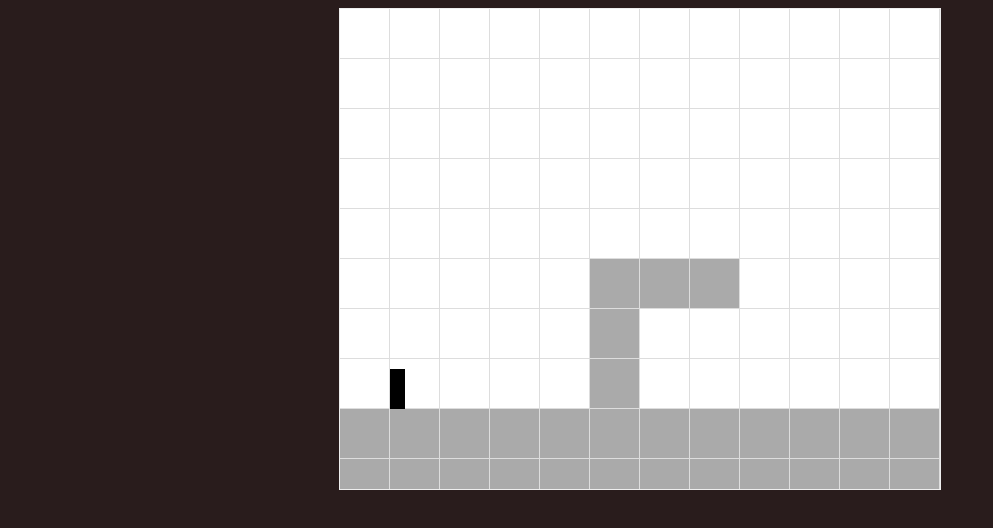
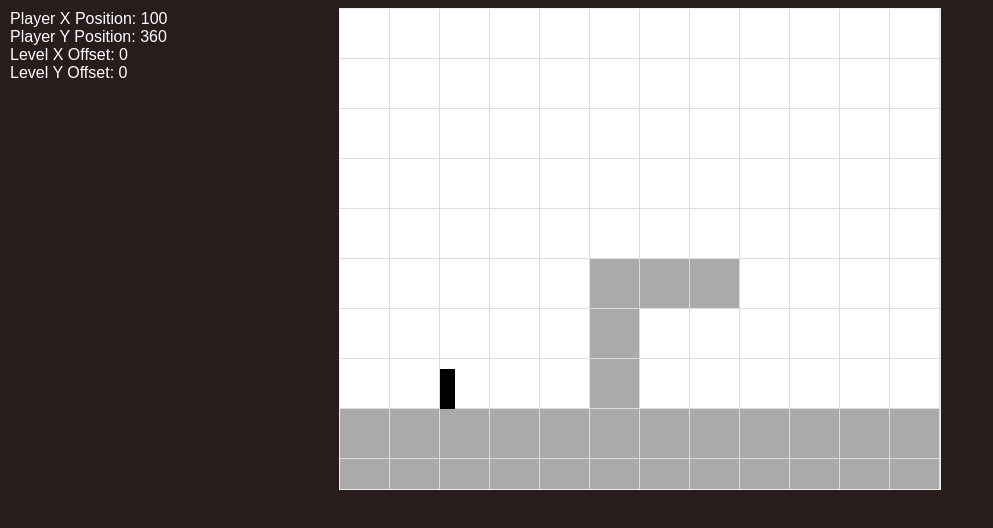
Before and after one commit to dylanorgeron/canvashopper, a website built with Parcel: page index.html in a window 1280 px wide. Shown: the whole page, without its empty margins (0-993 px from the left). Built offline with nearby package versions, Linux system fonts and the light colour scheme; some packages are replaced by stand-ins of ours.

Commit message:
debug and track x offset

```diff
--- a/index.html
+++ b/index.html
@@ -4,6 +4,9 @@
         <link rel="stylesheet" href="styles/styles.css">
     </head>
     <body>
+        <div id="debugger">
+
+        </div>
         <canvas id="main-canvas" width="600" height="480"></canvas>
     </body>
     <script src="scripts/index.ts"></script>
--- a/scripts/canvas.ts
+++ b/scripts/canvas.ts
@@ -1,2 +1,9 @@
-export const canvas = document.getElementById('main-canvas') as HTMLCanvasElement;
-export const canvasCTX = canvas.getContext('2d') as CanvasRenderingContext2D;
+
+class Canvas{
+    public readonly canvasElement = document.getElementById('main-canvas') as HTMLCanvasElement
+    public readonly canvasCTX = this.canvasElement.getContext('2d') as CanvasRenderingContext2D
+    public readonly height = this.canvasElement.height
+    public readonly width = this.canvasElement.width
+}
+
+export default Canvas
--- /dev/null
+++ b/scripts/debug.ts
@@ -0,0 +1,31 @@
+import {emitter, debug} from './index'
+
+class Debug{
+    public playerXPostition = 0;
+    public playerYPosition = 0;
+    public levelXOffset = 0;
+    public levelYOffset = 0;
+
+	constructor(){
+		//draw on event
+		emitter.on('update', this.update.bind(this))
+    }
+    update(){
+        const debuggerPanel = document.getElementById('debugger')
+        if(debuggerPanel){
+            var html =
+            `
+            Player X Position: ${this.playerXPostition}
+            <br>
+            Player Y Position: ${this.playerYPosition}
+            <br>
+            Level X Offset: ${this.levelXOffset}
+            <br>
+            Level Y Offset: ${this.levelYOffset}
+            `
+            debuggerPanel.innerHTML = html
+        }
+    }
+}
+
+export default Debug
--- a/scripts/index.ts
+++ b/scripts/index.ts
@@ -1,34 +1,39 @@
-import {canvas, canvasCTX} from './canvas'
+import Canvas from './canvas'
+import Debug from './debug'
 import Player from './player'
-import Tile from './tile';
+import Tile from './tile'
 import Level from './level'
-import Keystates from './keystates';
+import Keystates from './keystates'
 import {EventEmitter} from 'eventemitter3'
 
-export const emitter = new EventEmitter();
-export const keystates = new Keystates();
-export const level = new Level(15,10);
-export const player1 = new Player(50,300);
+export const emitter = new EventEmitter()
+export const keystates = new Keystates()
+//init level, 15 x 10
+export const level = new Level(15,10)
+//init player
+export const player1 = new Player(level.playerStartX, level.playerStartY)
+export const canvas = new Canvas()
+export const debug = new Debug()
 
 function main(){
 	//register key listeners
 	document.addEventListener("keydown", function(evt) {
-		keystates.setKey(evt.keyCode, true);
-	});
+		keystates.setKey(evt.keyCode, true)
+	})
 	document.addEventListener("keyup", function(evt) {
-		keystates.setKey(evt.keyCode, false);
-	});
+		keystates.setKey(evt.keyCode, false)
+	})
 
-	emitter.emit('update');
+	emitter.emit('update')
 
 	//draw each frame
 	var loop = function(){
-		emitter.emit('update');
-		window.requestAnimationFrame(loop);
+		emitter.emit('update')
+		window.requestAnimationFrame(loop)
 	}
-	window.requestAnimationFrame(loop);
+	window.requestAnimationFrame(loop)
 }
 
 window.onload = function(){
-	main();
+	main()
 }
--- a/scripts/level.ts
+++ b/scripts/level.ts
@@ -1,26 +1,39 @@
+import {emitter, debug} from './index'
 import Tile from './tile'
 
 class Level {
+    //offset data is stored in the level so that each level can load the player in at a different point,
+    //rather than starting the player at 0,0 offset
+    public offsetX = 0
+    public offsetY = 0
+    public playerStartX = 100
+    public playerStartY = 300
+
     public tiles:Tile[] = []
     constructor(public readonly width: number, public readonly height: number){
+        //listen for updates
+        emitter.on('update', this.update.bind(this))
 
         //this is where we add tiles to the level, it will be redone at some point
         for(let col = 0; col < this.width; col++){
             for (let row = 0; row < this.height; row++) {
-                const tile = new Tile(col, row, false);
+                const tile = new Tile(col, row, false)
                 if(row >= 8){
-                    tile.isSolid = true;
+                    tile.isSolid = true
                 }
                 if(row === 5 && col > 4 && col < 8){
-                    tile.isSolid = true;
+                    tile.isSolid = true
                 }
                 if(col == 5 && row > 5 && col < 8){
-                    tile.isSolid = true;
+                    tile.isSolid = true
                 }
                 this.tiles.push(tile)
             }
         }
-
+    }
+    update(){
+        debug.levelXOffset = this.offsetX
+        debug.levelYOffset = this.offsetY
     }
 }
 
--- a/scripts/player.ts
+++ b/scripts/player.ts
@@ -1,5 +1,4 @@
-import {canvas, canvasCTX} from './canvas'
-import {emitter, keystates, level} from './index'
+import {emitter, keystates, level, canvas, debug} from './index'
 import Tile from './tile';
 
 class Player {
@@ -15,8 +14,8 @@ class Player {
 	}
 
 	draw(){
-		canvasCTX.fillStyle = '#000000';
-		canvasCTX.fillRect(this.x, this.y, this.width, this.height);
+		canvas.canvasCTX.fillStyle = '#000000';
+		canvas.canvasCTX.fillRect(this.x, this.y, this.width, this.height);
 	}
 
 	update(){
@@ -33,6 +32,10 @@ class Player {
 		if (keystates.LeftArrowIsActive) this.moveHorizontal(-7);
 		if(keystates.SpaceIsActive && this.canJump) this.jump();
 
+		//log player stats to debugger
+		debug.playerXPostition = this.x;
+		debug.playerYPosition = this.y;
+
 		//all done, draw on canvas
 		this.draw();
 	}
@@ -46,13 +49,22 @@ class Player {
 					this.x--
 					break
 				}
+				//set level offset to keep player centered on canvas
+				if(this.x + (this.width / 2) > canvas.width / 2){
+					level.offsetX++
+				}
 			}
+		//move left
 		}else{
 			for (let i = -1; i >= delta; i--) {
 				this.x--
 				if(!this.validatePosition(i)){
 					this.x++
 					break
+				}
+				//set level offset to keep player centered on canvas
+				if(level.offsetX > 0){
+					level.offsetX--
 				}
 			}
 		}
--- a/scripts/tile.ts
+++ b/scripts/tile.ts
@@ -1,5 +1,4 @@
-import {canvas, canvasCTX} from './canvas'
-import {emitter} from './index'
+import {emitter, canvas} from './index'
 
 class Tile {
 	public readonly w = 50
@@ -18,10 +17,10 @@ class Tile {
 
 	draw(){
 		var thickness = 1
-		canvasCTX.fillStyle = '#DDD'
-	  	canvasCTX.fillRect(this.x - (thickness), this.y - (thickness), this.w + (thickness * 2), this.h + (thickness * 2))
-	  	canvasCTX.fillStyle = this.isSolid ? '#aaa' : '#FFF'
-		canvasCTX.fillRect(this.x, this.y, this.w, this.h)
+		canvas.canvasCTX.fillStyle = '#DDD'
+	  	canvas.canvasCTX.fillRect(this.x - (thickness), this.y - (thickness), this.w + (thickness * 2), this.h + (thickness * 2))
+	  	canvas.canvasCTX.fillStyle = this.isSolid ? '#aaa' : '#FFF'
+		canvas.canvasCTX.fillRect(this.x, this.y, this.w, this.h)
 	}
 }
 
--- a/styles/styles.css
+++ b/styles/styles.css
@@ -1,9 +1,17 @@
 body{
     background: #291c1c;
+    font-family: sans-serif;
 }
 #main-canvas{
     background: white;
     border: 1px solid #eee;
+    display: block;
     margin: auto;
-    display: block;
 }
+
+#debugger{
+    color: white;
+    position: absolute;
+    top: 10px;
+    left: 10px;
+}
```
